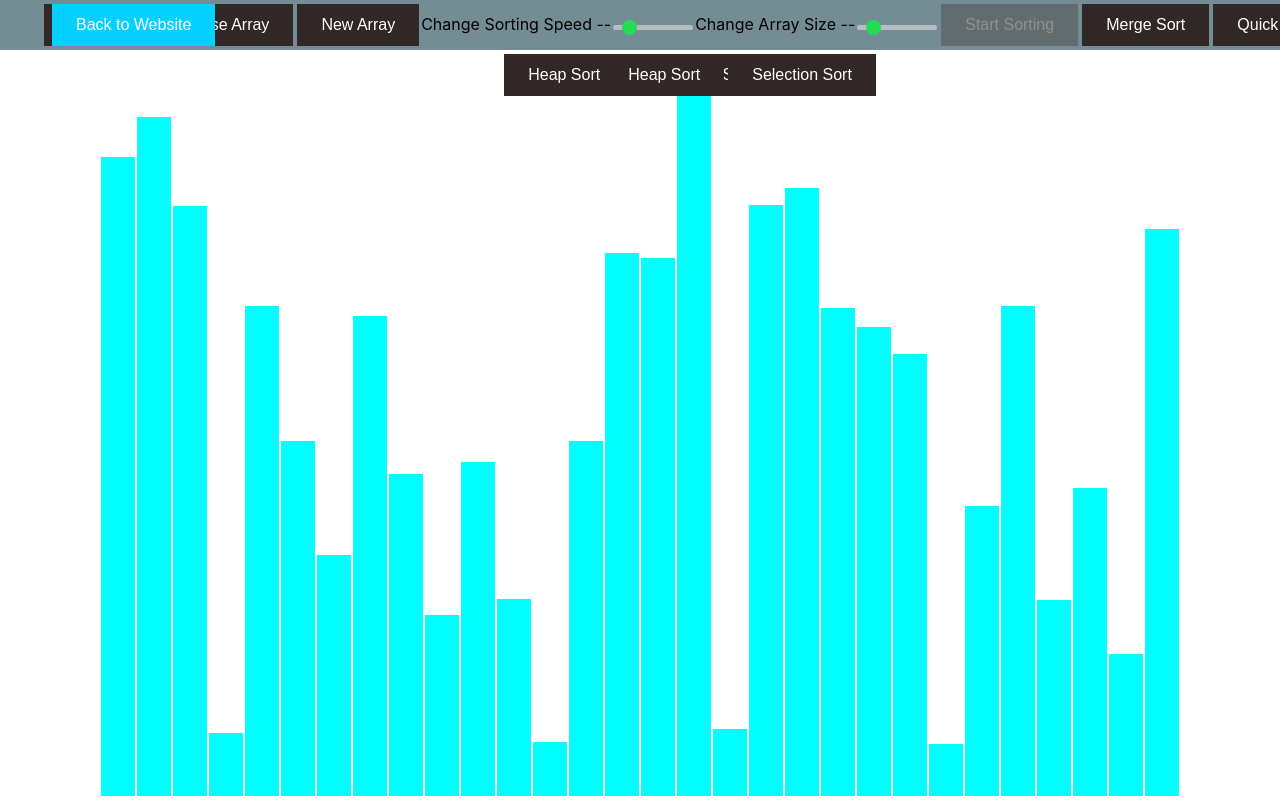
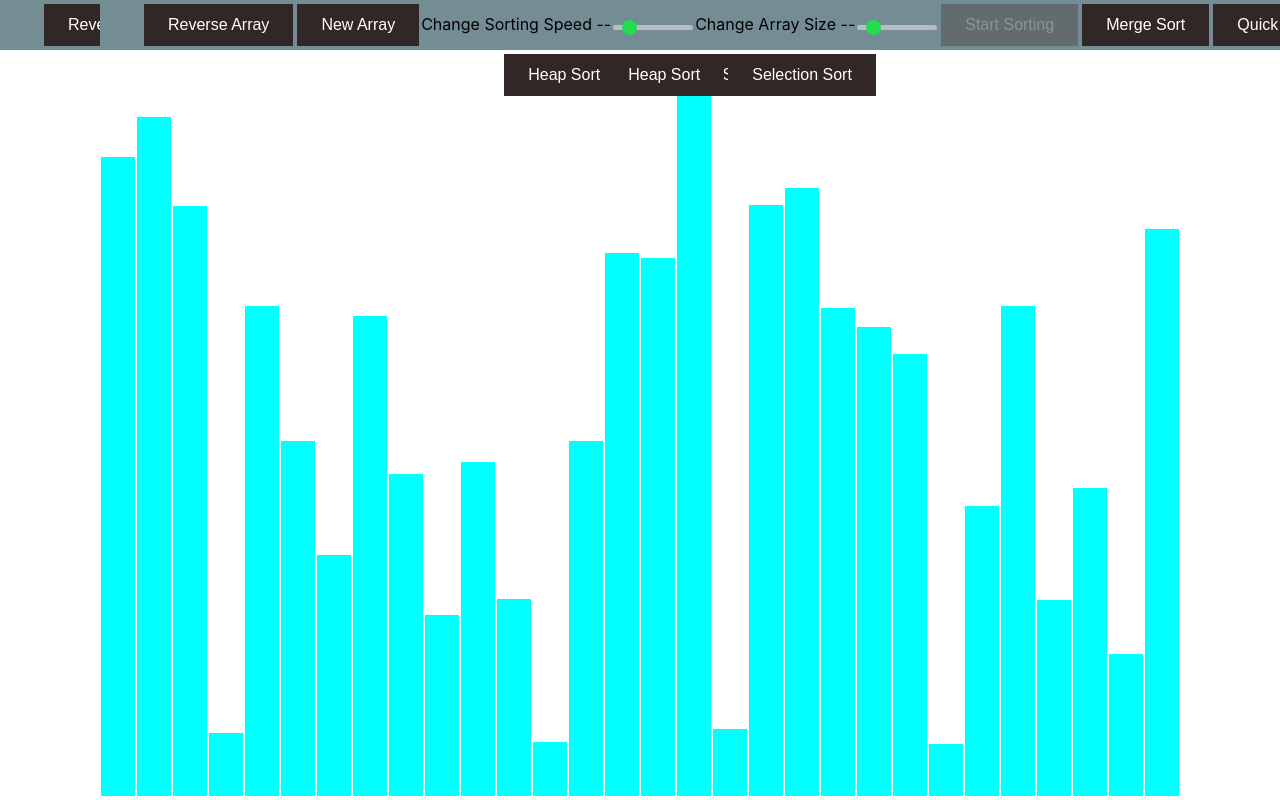
Before and after one commit to mattaadams/Algorithm_Visualizer, a React (Create React App) app: page / in a window 1280 px wide. Built offline with nearby package versions, Linux system fonts and the light colour scheme.

Commit message:
Revert "add homebutton"
This reverts commit e8238e271c7b0acb9c6b2aa8fe75d68a22cdf9c7.

```diff
--- a/src/NavBar/NavBar.css
+++ b/src/NavBar/NavBar.css
@@ -85,19 +85,3 @@
   background: #04AA6D;
   cursor: pointer;
 }
-
-.homepage_Button{
-  position:fixed;
-  left:50px;
-  border: none;
-  color: white;
-  background-color: rgb(4, 209, 255);
-  padding: 12px 24px;
-  text-align: center;
-  text-decoration: none;
-  display: inline-block;
-  font-size: 16px;
-  margin: 4px 2px;
-  transition-duration: 0.4s;
-  cursor: pointer;
-}
--- a/src/NavBar/NavBar.jsx
+++ b/src/NavBar/NavBar.jsx
@@ -1,5 +1,9 @@
 import React from "react";
 import "./NavBar.css";
+
+// TODO:
+
+// For fun: Add different viszualization
 
 export default class NavBar extends React.Component {
   constructor(props) {
@@ -19,9 +23,6 @@ export default class NavBar extends React.Component {
 
     return (
       <div className="navbar-container">
-        <a href="https://mattaadams.github.io">
-          <button className="homepage_Button">Back to Website</button>
-        </a>
         <button
           disabled={this.props.running === true}
           className={this.props.running === true ? "disabled-button" : "navButton"}
```
